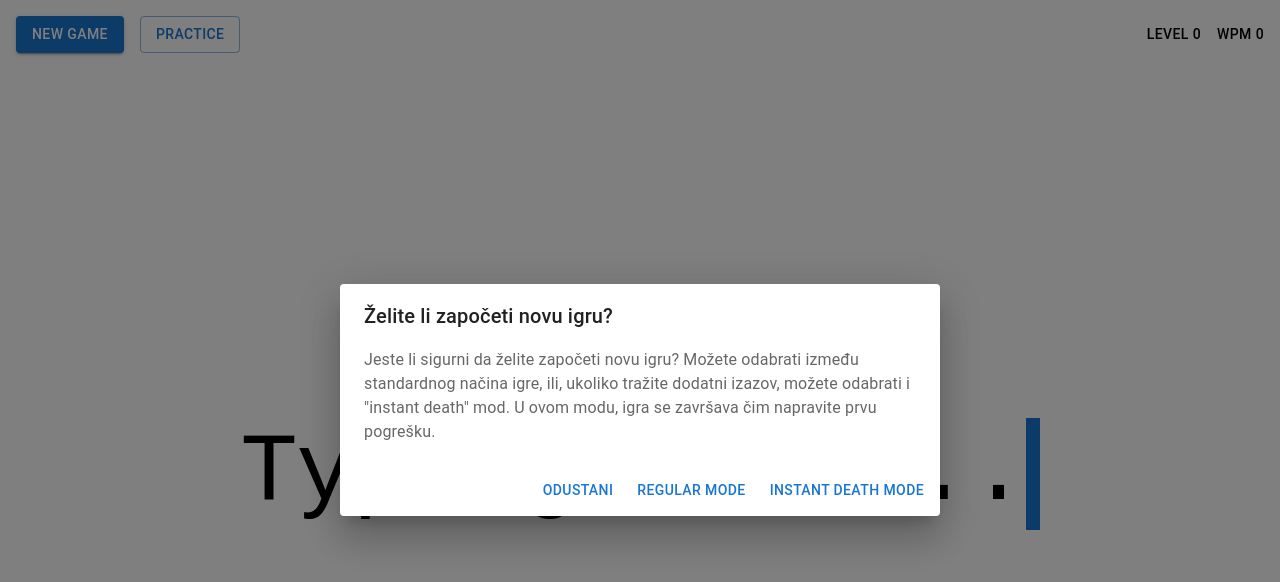
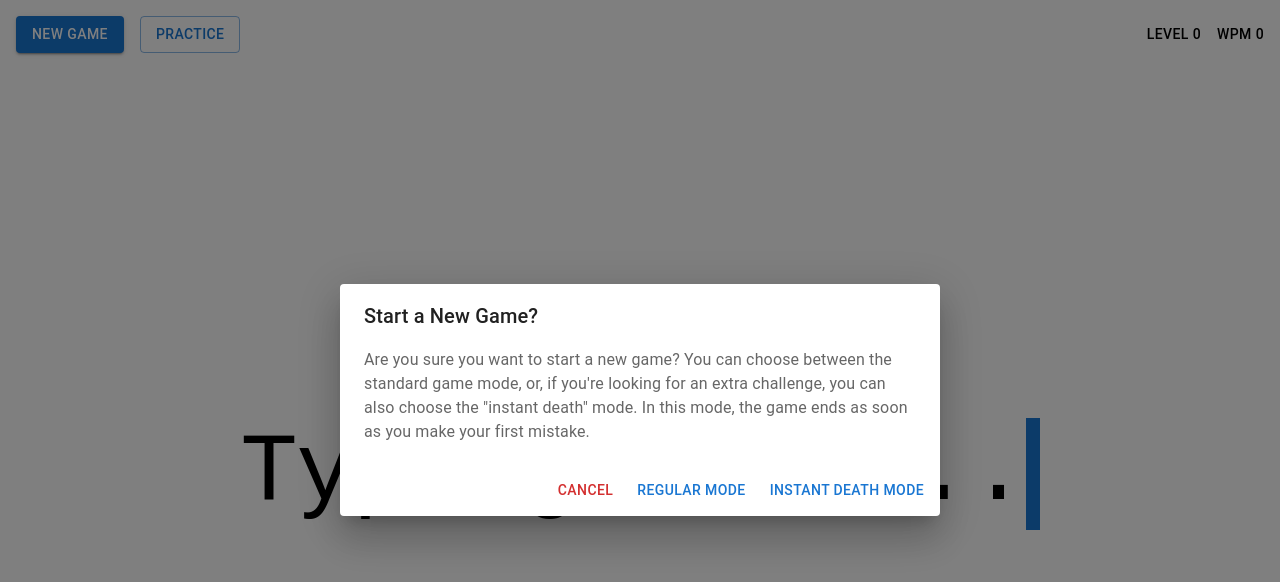
Before and after one commit to lukasmiljic/Internship-16-SpeedType, a React (Vite) app: page / in a window 1280 px wide. Both pictures are taken after a click on the button "NEW GAME". Shown: the top 582 px of the page. Built offline with nearby package versions, Linux system fonts and the light colour scheme.

Commit message:
translated app to english

```diff
--- a/src/Components/Header/Header.jsx
+++ b/src/Components/Header/Header.jsx
@@ -48,18 +48,19 @@ const Header = () => {
         id="practiceDialog"
         open={openPractice}
         onClose={() => setOpenPractice(false)}>
-        <DialogTitle>Želite li ući u Practice Mode?</DialogTitle>
+        <DialogTitle>Do you want to enter Practice Mode?</DialogTitle>
         <DialogContent>
           <DialogContentText>
-            Practice Mode je način na koji možete trenirati svoje vještine prije
-            nego što započnete novu igru. Practice Mode nece utjecati na vašu
-            statistiku.
+            Practice Mode is a way to train your skills before playing a new
+            game. The results in practice mode don't affect your statistics.
           </DialogContentText>
         </DialogContent>
         <DialogActions>
-          <Button onClick={() => setOpenPractice(false)}>Odustani</Button>
+          <Button onClick={() => setOpenPractice(false)} color="error">
+            Cancel
+          </Button>
           <Button onClick={() => setOpenPractice(false)} autoFocus>
-            Nastavi
+            Continue
           </Button>
         </DialogActions>
       </Dialog>
@@ -68,21 +69,23 @@ const Header = () => {
         id="newGameDialog"
         open={openNewGame}
         onClose={() => setOpenNewGame(false)}>
-        <DialogTitle>Želite li započeti novu igru?</DialogTitle>
+        <DialogTitle>Start a New Game?</DialogTitle>
         <DialogContent>
           <DialogContentText>
-            Jeste li sigurni da želite započeti novu igru? Možete odabrati
-            između standardnog načina igre, ili, ukoliko tražite dodatni izazov,
-            možete odabrati i "instant death" mod. U ovom modu, igra se završava
-            čim napravite prvu pogrešku.
+            Are you sure you want to start a new game? You can choose between
+            the standard game mode, or, if you're looking for an extra
+            challenge, you can also choose the "instant death" mode. In this
+            mode, the game ends as soon as you make your first mistake.
           </DialogContentText>
         </DialogContent>
         <DialogActions>
-          <Button onClick={() => setOpenNewGame(false)}>Odustani</Button>
+          <Button onClick={() => setOpenNewGame(false)} color="error">
+            Cancel
+          </Button>
           <Button onClick={() => setOpenNewGame(false)} autoFocus>
             Regular Mode
           </Button>
-          <Button onClick={() => setOpenNewGame(false)} autoFocus>
+          <Button onClick={() => setOpenNewGame(false)}>
             Instant Death Mode
           </Button>
         </DialogActions>
```
